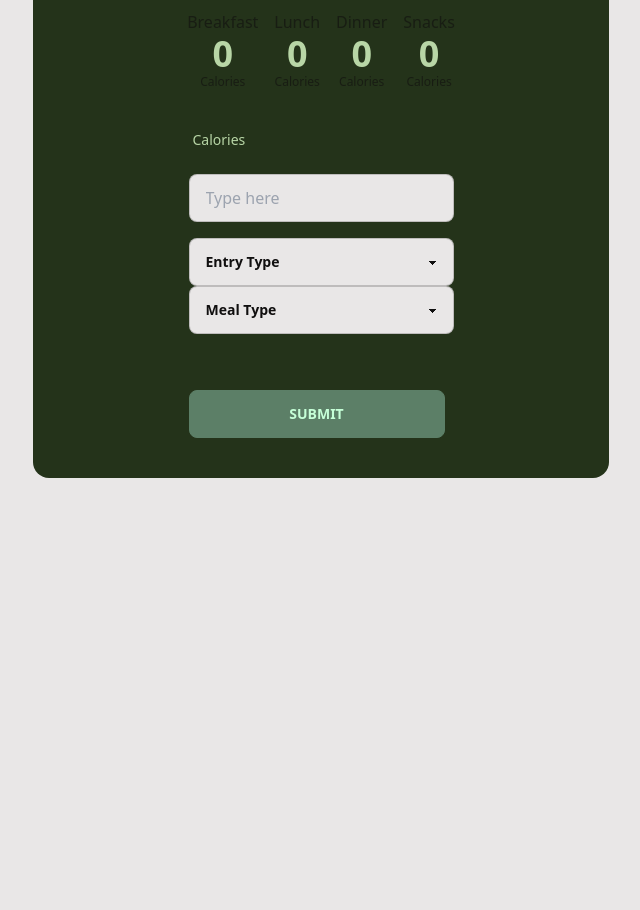
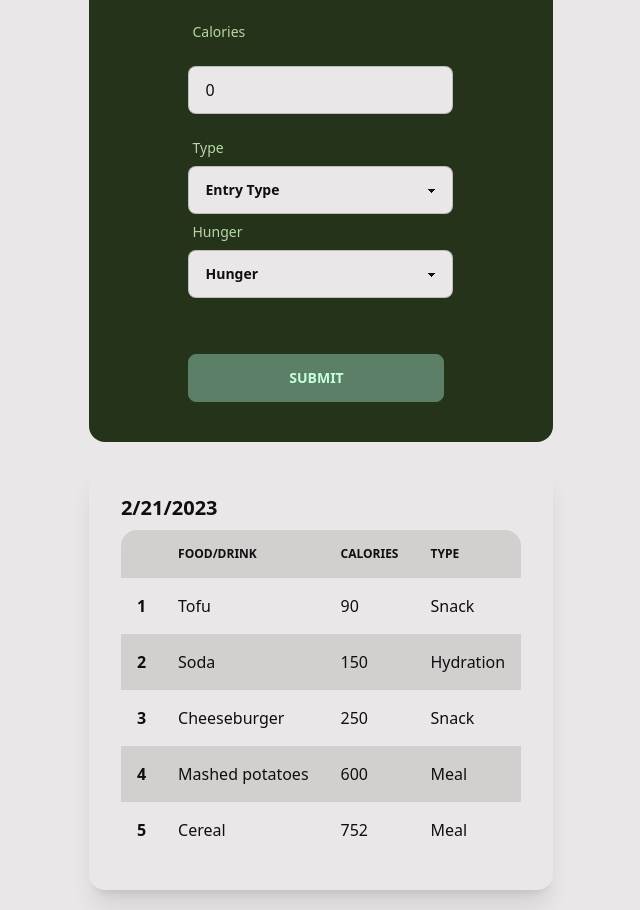
Before and after one commit to Scratcheee/CalorieCounter, a React (Vite) app: page / in a window 1280 px wide. Shown: the part 382-1292 px from the top of the page, without its empty margins (319-959 px from the left). Before the commit the page ends 860 px from the top, so only its background shows below. Built offline with nearby package versions, Linux system fonts and the light colour scheme.

Commit message:
Updates to home screen and Data history

```diff
--- a/src/components/Counter.jsx
+++ b/src/components/Counter.jsx
@@ -4,45 +4,23 @@ const Counter = (props) => {
     let progress = props.total - props.remaining
   return (
     <div className='text-secondary-focus'><div className="flex flex-col">
-    <div className="stat place-items-center">
+    {/* <div className="stat place-items-center">
       <div className="stat-title">Budget</div>
       <div className="stat-value">{props.total}</div>
       <div className="stat-desc">Calories</div>
-    </div>
+    </div> */}
     <div className="stat place-items-center">
       <div className="stat-title">Total / Remaining</div>
       <div className="stat-value">{props.total - props.remaining} / {props.remaining}</div>
       <progress className="progress w-56" value={progress} max={props.total}></progress>
       <div className="stat-desc">Calories</div>
+
     </div>
   </div>
 
 
-  <div className="flex">
-    <div className="stat place-items-center px-2">
-      <div className="stat-title">Breakfast</div>
-      <div className="stat-value">{props.mealCal.breakfast}</div>
-      <div className="stat-desc">Calories</div>
-    </div>
 
-    <div className="stat place-items-center px-2 ">
-      <div className="stat-title">Lunch</div>
-      <div className="stat-value">{props.mealCal.lunch}</div>
-      <div className="stat-desc">Calories</div>
-    </div>
-
-    <div className="stat place-items-center px-2 ">
-      <div className="stat-title">Dinner</div>
-      <div className="stat-value">{props.mealCal.dinner}</div>
-      <div className="stat-desc">Calories</div>
-    </div>
-
-    <div className="stat place-items-center px-2 ">
-      <div className="stat-title">Snacks</div>
-      <div className="stat-value">{props.mealCal.snack}</div>
-      <div className="stat-desc">Calories</div>
-    </div>
-  </div></div>
+  </div>
   )
 }
 
--- a/src/components/HistoryCard.jsx
+++ b/src/components/HistoryCard.jsx
@@ -1,16 +1,41 @@
-import React from 'react'
+import React from "react";
 
 const HistoryCard = (props) => {
-    const {data} = props
+  const { data } = props;
   return (
-    <div className="card w-96 bg-base-100 shadow-xl my-5">
-          <div className="card-body">
-            <h2 className="card-title">{data.meal} {data.entry}</h2>
-            <p>{data.calories} calories</p>
+    <div className="card  bg-base-100 shadow-xl my-5">
+    <div className="card-body">
+    <h2 className="card-title">{props.date}</h2>
+      <div className="overflow-x-auto">
+        <table className="table table-zebra w-full">
+          {/* head */}
+          <thead>
+            <tr>
+              <th></th>
+              <th>Food/Drink</th>
+              <th>Calories</th>
+              <th>Type</th>
+            </tr>
+          </thead>
 
-          </div>
-        </div>
-  )
-}
+          <tbody>
+            {/* row 1 */}
+            {data.map((data) => (
+            <tr>
+              <th>{data.id}</th>
+              <td>{data.food.charAt(0).toUpperCase() + data.food.slice(1)}</td>
+              <td>{data.calories}</td>
+              <td>{data.entry.charAt(0).toUpperCase() + data.entry.slice(1)}</td>
+            </tr>
+               ))}
 
-export default HistoryCard
+          </tbody>
+        </table>
+      </div>
+
+    </div>
+  </div>
+  );
+};
+
+export default HistoryCard;
--- a/src/components/Navbar.jsx
+++ b/src/components/Navbar.jsx
@@ -26,10 +26,9 @@ const Navbar = () => {
           {/* Mobile Nav Bar */}
           <ul
             tabIndex={0}
-            className="menu menu-compact dropdown-content mt-3 p-2 shadow bg-base-100 rounded-box w-52 gap-2"
+            className="menu menu-compact text-neutral dropdown-content mt-3 p-2 shadow bg-base-100 rounded-box w-52 gap-2"
           >
             <li>
-              {" "}
               <NavLink to="/" className=" ">
                 <svg
                   xmlns="http://www.w3.org/2000/svg"
@@ -44,7 +43,7 @@ const Navbar = () => {
                     strokeWidth="2"
                     d="M3 12l2-2m0 0l7-7 7 7M5 10v10a1 1 0 001 1h3m10-11l2 2m-2-2v10a1 1 0 01-1 1h-3m-6 0a1 1 0 001-1v-4a1 1 0 011-1h2a1 1 0 011 1v4a1 1 0 001 1m-6 0h6"
                   />
-                </svg>{" "}
+                </svg>
                 Home
               </NavLink>
             </li>
--- a/src/layouts/RootLayout.jsx
+++ b/src/layouts/RootLayout.jsx
@@ -7,7 +7,7 @@ export default function RootLayout() {
   return (
     <div >
       <Navbar />
-      <div className="flex flex-col items-center justify-between max-h-screen bg-base-100">
+      <div className="flex flex-col items-center justify-between w-full max-h-screen bg-base-100">
 
         <Outlet   />
       </div>
--- a/src/pages/HistoryScreen.jsx
+++ b/src/pages/HistoryScreen.jsx
@@ -3,18 +3,18 @@ import HistoryCard from "../components/HistoryCard";
 
 const HistoryScreen = () => {
   const data = [
-    { id: 1, calories: 300, entry: "hydration", meal: "breakfast" },
-    { id: 2, calories: 500, entry: "food", meal: "breakfast" },
-    { id: 3, calories: 250, entry: "exercise", meal: null },
-    { id: 4, calories: 600, entry: "food", meal: "lunch" },
-    { id: 5, calories: 752, entry: "meal", meal: "dinner" },
+    { id: 1, calories: 90, entry: "snack", food: "tofu" },
+    { id: 2, calories: 150, entry: "hydration", food: "soda" },
+    { id: 3, calories: 250, entry: "snack", food: "cheeseburger" },
+    { id: 4, calories: 600, entry: "meal", food: "mashed potatoes" },
+    { id: 5, calories: 752, entry: "meal", food: "cerial" },
   ];
   return (
     <div>
-      {data.map((data) => (
+
 
         <HistoryCard data={data} key={data.id} />
-      ))}
+
     </div>
   );
 };
--- a/src/pages/HomeScreen.jsx
+++ b/src/pages/HomeScreen.jsx
@@ -1,22 +1,33 @@
 import React, { useState } from "react";
 import Counter from "../components/Counter";
+import HistoryCard from "../components/HistoryCard";
 
 function HomeScreen() {
   let totalCal = 2300;
+  const date = new Date();
+
+  let day = date.getDate();
+  let month = date.getMonth() + 1;
+  let year = date.getFullYear();
+  let currentDate = `${month}/${day}/${year}`;
+
+  const data = [
+    { id: 1, calories: 90, entry: "snack", food: "tofu" },
+    { id: 2, calories: 150, entry: "hydration", food: "soda" },
+    { id: 3, calories: 250, entry: "snack", food: "cheeseburger" },
+    { id: 4, calories: 600, entry: "meal", food: "mashed potatoes" },
+    { id: 5, calories: 752, entry: "meal", food: "cereal" },
+  ];
 
   const [selectedOptions, setSelectedOptions] = useState({
-    entry: "",
+    type: "",
     meal: "",
-    calorie: undefined,
+    food: "",
+    hunger: "",
+    calorie: 0,
   });
 
   const [remainingCal, setRemainingCal] = useState(totalCal);
-  const [meal, setMeal] = useState({
-    breakfast: 0,
-    lunch: 0,
-    dinner: 0,
-    snack: 0,
-  });
 
   const handleOptionChange = (event) => {
     const { name, value } = event.target;
@@ -26,28 +37,30 @@ function HomeScreen() {
   const handleSubmit = (e) => {
     e.preventDefault();
 
-    if (selectedOptions.entry === "exercise") {
-      setRemainingCal(
-        (prevRemainingCal) =>
-          prevRemainingCal + parseInt(selectedOptions.calorie)
-      );
-    } else {
     setRemainingCal(
       (prevRemainingCal) => prevRemainingCal - selectedOptions.calorie
     );
-
-      setMeal((prevOptions) => ({
-        ...prevOptions,
-        [selectedOptions.meal]: selectedOptions.calorie,
-      }));
-    }
   };
 
   return (
+    <div className="flex flex-col">
       <div className="card bg-secondary-content  w-full max-w-xl gap-4 mt-10 mx-auto place-content-center p-10 place-items-center">
-      <Counter total={totalCal} remaining={remainingCal} mealCal={meal} />
+        <Counter total={totalCal} remaining={remainingCal} />
         {/*Logging Form*/}
         <div className="form-control gap-4">
+          <label className="label">
+            <span className="label-text text-secondary-focus">
+              Food / Drink
+            </span>
+          </label>
+          <input
+            type="text"
+            name="food"
+            placeholder="Type here"
+            className="input input-bordered w- max-w-xs"
+            value={selectedOptions.food}
+            onChange={handleOptionChange}
+          />
           <label className="label">
             <span className="label-text text-secondary-focus">Calories</span>
           </label>
@@ -61,30 +74,36 @@ function HomeScreen() {
             onChange={handleOptionChange}
           />
           <div className="">
+            <label className="label">
+              <span className="label-text text-secondary-focus">Type</span>
+            </label>
             <select
               className="select select-bordered w-full max-w-xs font-primary"
-            name="entry"
+              name="type"
               onChange={handleOptionChange}
             >
               <option disabled selected>
                 Entry Type
               </option>
               <option value="hydration">Hydration</option>
-            <option value="food">Food</option>
-            <option value="exercise">Exercise</option>
+              <option value="meal">Meal</option>
+              <option value="snack">Snack</option>
             </select>
+            <label className="label">
+              <span className="label-text text-secondary-focus">Hunger</span>
+            </label>
             <select
               className="select select-bordered w-full max-w-xs"
               name="meal"
               onChange={handleOptionChange}
             >
               <option disabled selected>
-              Meal Type
+                Hunger
               </option>
-            <option value="breakfast">Breakfast</option>
-            <option value="lunch">Lunch</option>
-            <option value="dinner">Dinner</option>
-            <option value="snack">Snack</option>
+              <option value="0">0</option>
+              <option value="1">1</option>
+              <option value="2">2</option>
+              <option value="3">3</option>
             </select>
           </div>
           <br />
@@ -93,9 +112,9 @@ function HomeScreen() {
           </button>
         </div>
       </div>
+      <HistoryCard data={data} date={currentDate} />
+    </div>
   );
 }
 
-
-
 export default HomeScreen;
```
Also changed, not shown: TODO.txt. Lines whose indentation alone changed are shown as unchanged.
